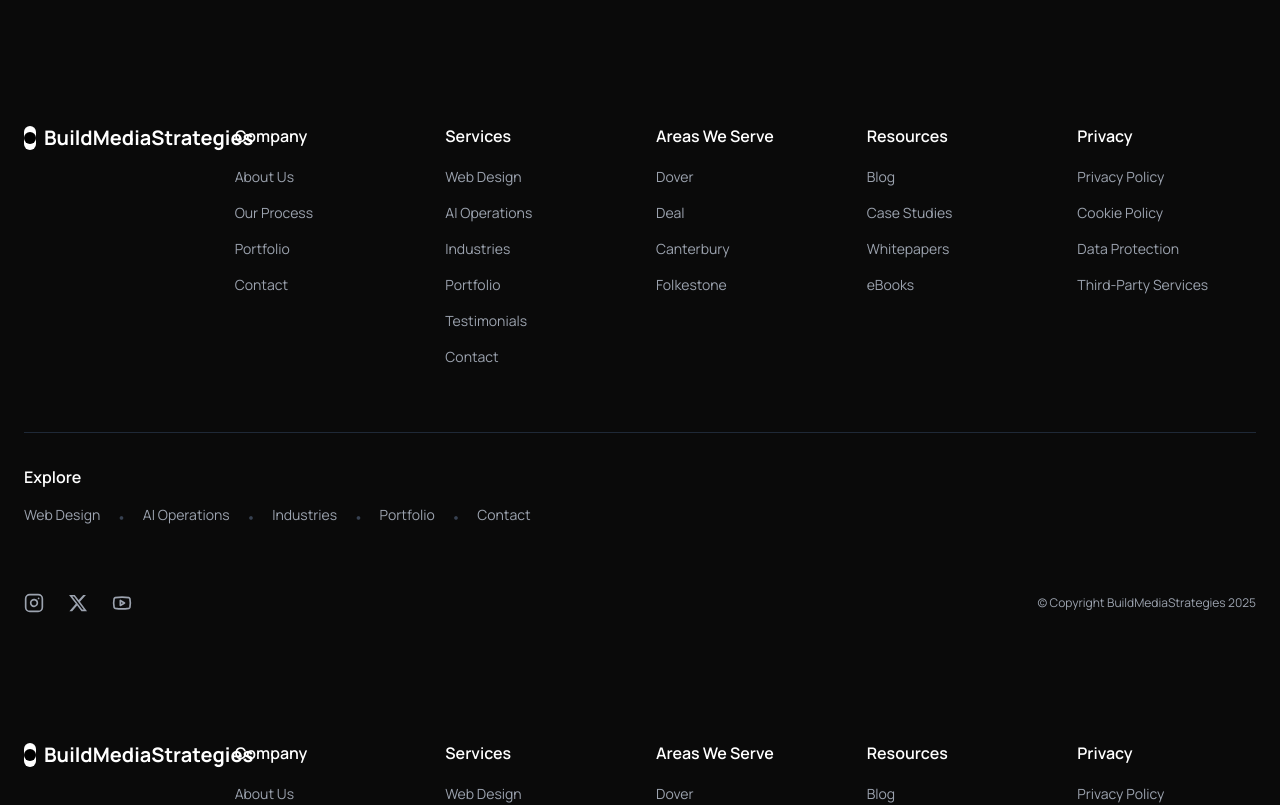
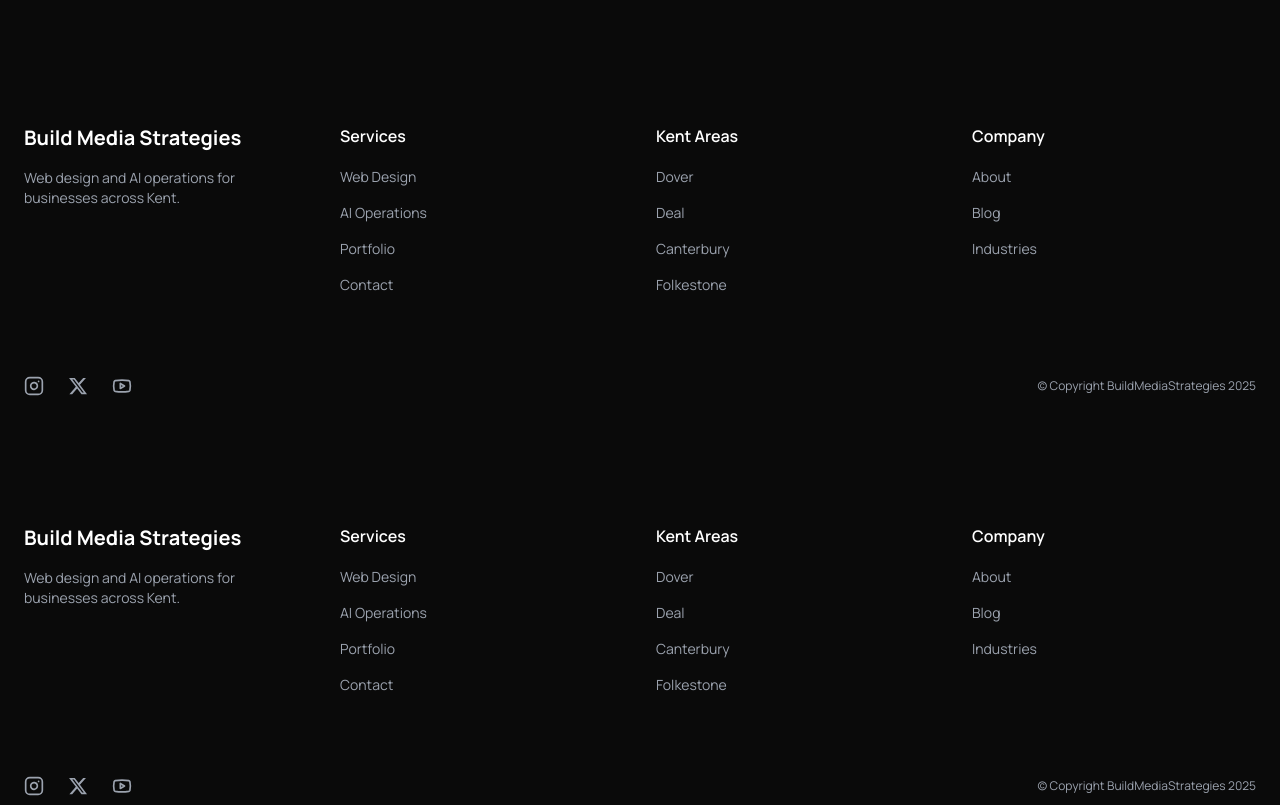
Before and after one commit to BuildMediaStrategies/BuildMediaStrategiescursor, a React (Vite) app: page / in a window 1280 px wide. Shown: the part 7400-8205 px from the top of the page. Built offline with nearby package versions, Linux system fonts and the light colour scheme; no server answers.

Commit message:
Updated App.tsx

```diff
--- a/src/App.tsx
+++ b/src/App.tsx
@@ -61,6 +61,7 @@ function App() {
 function RouteChangeTracker() {
   const location = useLocation();
   useEffect(() => {
+    window.scrollTo(0, 0);
     trackPageView(location.pathname);
   }, [location.pathname]);
   return null;
--- a/src/components/Footer.tsx
+++ b/src/components/Footer.tsx
@@ -6,26 +6,13 @@ export default function Footer() {
     <footer className="py-16 px-6" style={{ backgroundColor: '#0A0A0A' }} role="contentinfo">
       <div className="max-w-7xl mx-auto">
         {/* Main Content Area */}
-        <div className="grid grid-cols-1 md:grid-cols-2 lg:grid-cols-6 gap-12 lg:gap-8 mb-16 text-center md:text-left">
+        <div className="grid grid-cols-1 md:grid-cols-2 lg:grid-cols-4 gap-12 lg:gap-8 mb-12 text-center md:text-left">
           {/* Logo and Branding */}
           <div className="lg:col-span-1">
-            <a href="/" className="flex items-center space-x-2" aria-label="BuildMediaStrategies home">
-              <div className="w-6 h-6 bg-white rounded-full flex items-center justify-center" aria-hidden="true">
-                <div className="w-3 h-3 bg-black rounded-full"></div>
-              </div>
-              <span className="text-white font-bold text-xl">BuildMediaStrategies</span>
+            <a href="/" className="inline-block text-white font-bold text-xl hover:text-gray-300 transition-colors" aria-label="BuildMediaStrategies home">
+              Build Media Strategies
             </a>
-          </div>
-
-          {/* Company Column */}
-          <div className="lg:col-span-1">
-            <h3 className="text-white font-semibold text-base mb-4">Company</h3>
-            <ul className="space-y-3">
-              <li><a href="#" className="text-gray-400 text-sm hover:text-white transition-colors">About Us</a></li>
-              <li><a href="#" className="text-gray-400 text-sm hover:text-white transition-colors">Our Process</a></li>
-              <li><a href="#" className="text-gray-400 text-sm hover:text-white transition-colors">Portfolio</a></li>
-              <li><a href="#" className="text-gray-400 text-sm hover:text-white transition-colors">Contact</a></li>
-            </ul>
+            <p className="text-gray-400 text-sm mt-4">Web design and AI operations for businesses across Kent.</p>
           </div>
 
           {/* Services Column */}
@@ -34,16 +21,14 @@ export default function Footer() {
             <ul className="space-y-3">
               <li><a href="/web-design" className="text-gray-400 text-sm hover:text-white transition-colors">Web Design</a></li>
               <li><a href="/ai-operations" className="text-gray-400 text-sm hover:text-white transition-colors">AI Operations</a></li>
-              <li><a href="/industries" className="text-gray-400 text-sm hover:text-white transition-colors">Industries</a></li>
               <li><a href="/portfolio" className="text-gray-400 text-sm hover:text-white transition-colors">Portfolio</a></li>
-              <li><a href="/#testimonials" className="text-gray-400 text-sm hover:text-white transition-colors">Testimonials</a></li>
               <li><a href="/contact" className="text-gray-400 text-sm hover:text-white transition-colors">Contact</a></li>
             </ul>
           </div>
 
           {/* Areas We Serve Column */}
           <div className="lg:col-span-1">
-            <h3 className="text-white font-semibold text-base mb-4">Areas We Serve</h3>
+            <h3 className="text-white font-semibold text-base mb-4">Kent Areas</h3>
             <ul className="space-y-3">
               <li><a href="/web-design-dover" className="text-gray-400 text-sm hover:text-white transition-colors">Dover</a></li>
               <li><a href="/web-design-deal" className="text-gray-400 text-sm hover:text-white transition-colors">Deal</a></li>
@@ -52,42 +37,14 @@ export default function Footer() {
             </ul>
           </div>
 
-          {/* Resources Column */}
+          {/* Company Column */}
           <div className="lg:col-span-1">
-            <h3 className="text-white font-semibold text-base mb-4">Resources</h3>
+            <h3 className="text-white font-semibold text-base mb-4">Company</h3>
             <ul className="space-y-3">
-              <li><a href="#" className="text-gray-400 text-sm hover:text-white transition-colors">Blog</a></li>
-              <li><a href="#" className="text-gray-400 text-sm hover:text-white transition-colors">Case Studies</a></li>
-              <li><a href="#" className="text-gray-400 text-sm hover:text-white transition-colors">Whitepapers</a></li>
-              <li><a href="#" className="text-gray-400 text-sm hover:text-white transition-colors">eBooks</a></li>
+              <li><a href="/about" className="text-gray-400 text-sm hover:text-white transition-colors">About</a></li>
+              <li><a href="/blog" className="text-gray-400 text-sm hover:text-white transition-colors">Blog</a></li>
+              <li><a href="/industries" className="text-gray-400 text-sm hover:text-white transition-colors">Industries</a></li>
             </ul>
-          </div>
-
-          {/* Privacy Column */}
-          <div className="lg:col-span-1">
-            <h3 className="text-white font-semibold text-base mb-4">Privacy</h3>
-            <ul className="space-y-3">
-              <li><a href="#" className="text-gray-400 text-sm hover:text-white transition-colors">Privacy Policy</a></li>
-              <li><a href="#" className="text-gray-400 text-sm hover:text-white transition-colors">Cookie Policy</a></li>
-              <li><a href="#" className="text-gray-400 text-sm hover:text-white transition-colors">Data Protection</a></li>
-              <li><a href="#" className="text-gray-400 text-sm hover:text-white transition-colors">Third-Party Services</a></li>
-            </ul>
-          </div>
-        </div>
-
-        {/* Explore Section */}
-        <div className="border-t border-gray-800 pt-8 pb-8">
-          <h3 className="text-white font-semibold text-base mb-4">Explore</h3>
-          <div className="flex flex-wrap gap-4">
-            <a href="/web-design" className="text-gray-400 text-sm hover:text-white transition-colors">Web Design</a>
-            <span className="text-gray-700">•</span>
-            <a href="/ai-operations" className="text-gray-400 text-sm hover:text-white transition-colors">AI Operations</a>
-            <span className="text-gray-700">•</span>
-            <a href="/industries" className="text-gray-400 text-sm hover:text-white transition-colors">Industries</a>
-            <span className="text-gray-700">•</span>
-            <a href="/portfolio" className="text-gray-400 text-sm hover:text-white transition-colors">Portfolio</a>
-            <span className="text-gray-700">•</span>
-            <a href="/contact" className="text-gray-400 text-sm hover:text-white transition-colors">Contact</a>
           </div>
         </div>
 
```
